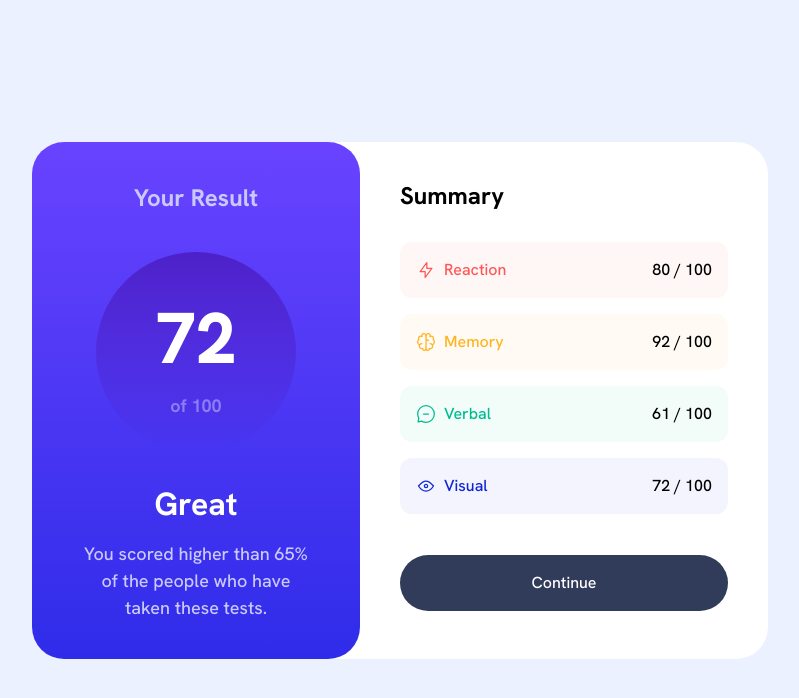
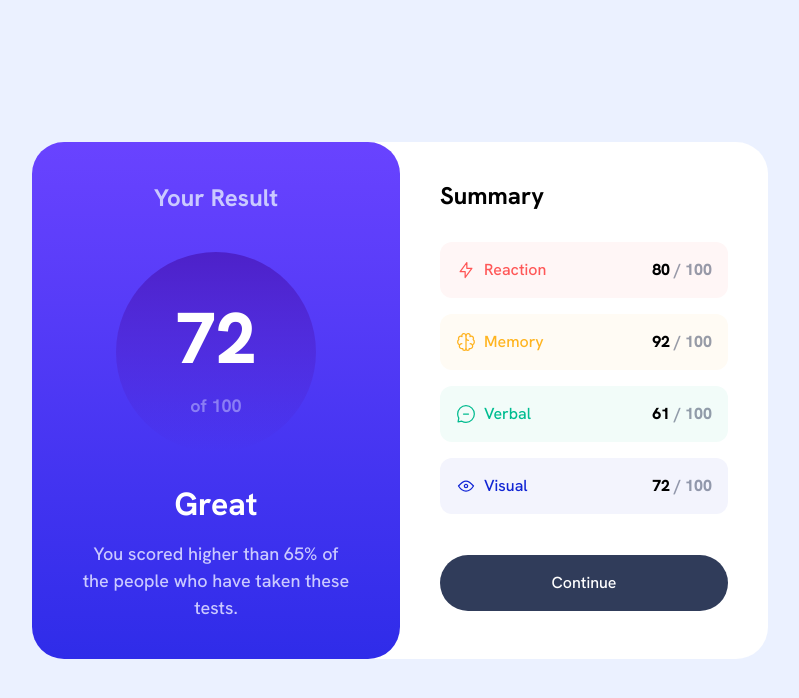
Before and after one commit to thienle1199/results-summary-component, a website built with Vite: page index.html in a window 1280 px wide. Shown: the whole page, without its empty margins (240-1039 px from the left). Built offline with nearby package versions, Linux system fonts and the light colour scheme.

Commit message:
fix some issues

```diff
--- a/index.html
+++ b/index.html
@@ -21,7 +21,7 @@
       class="container mx-auto flex flex-col items-center justify-center w-full full:h-screen"
     >
       <div
-        class="flex flex-col max-w-screen-full bg-white full:flex-row full:rounded-[32px]"
+        class="grid max-w-screen-full bg-white full:grid-cols-2 full:rounded-[32px]"
       >
         <section
           class="pt-[24px] pb-[40px] full:py-[38px] rounded-b-[32px] full:rounded-[32px] flex flex-col items-center flex-1 bg-gradient1 text-center"
@@ -69,7 +69,9 @@
                 <img src="assets/images/icon-reaction.svg" alt="" />
                 <span class="text-red">Reaction</span>
               </div>
-              <span>80 / 100 </span>
+              <span class="font-extrabold"
+                >80 <span class="text-darknavy/50">/ 100</span></span
+              >
             </div>
 
             <div
@@ -79,7 +81,9 @@
                 <img src="assets/images/icon-memory.svg" alt="" />
                 <span class="text-yellow">Memory</span>
               </div>
-              <span>92 / 100 </span>
+              <span class="font-extrabold"
+                >92 <span class="text-darknavy/50">/ 100</span>
+              </span>
             </div>
 
             <div
@@ -89,7 +93,9 @@
                 <img src="assets/images/icon-verbal.svg" alt="" />
                 <span class="text-green">Verbal</span>
               </div>
-              <span>61 / 100 </span>
+              <span class="font-extrabold"
+                >61 <span class="text-darknavy/50">/ 100</span></span
+              >
             </div>
 
             <div
@@ -99,7 +105,9 @@
                 <img src="assets/images/icon-visual.svg" alt="" />
                 <span class="text-blue">Visual</span>
               </div>
-              <span>72 / 100 </span>
+              <span class="font-extrabold"
+                >72 <span class="text-darknavy/50">/ 100</span>
+              </span>
             </div>
           </div>
 
```
